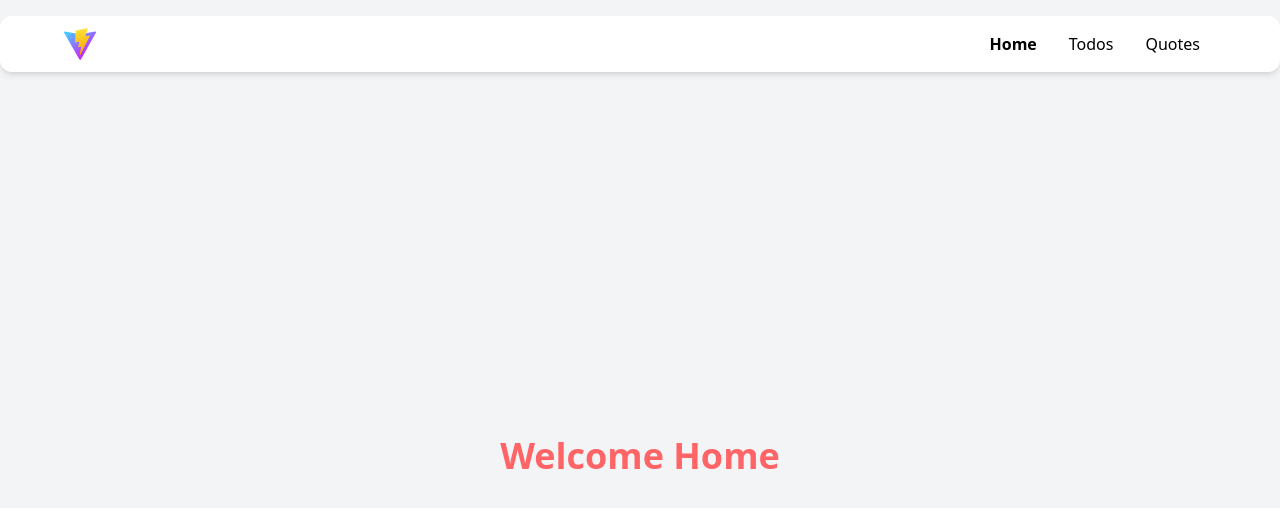
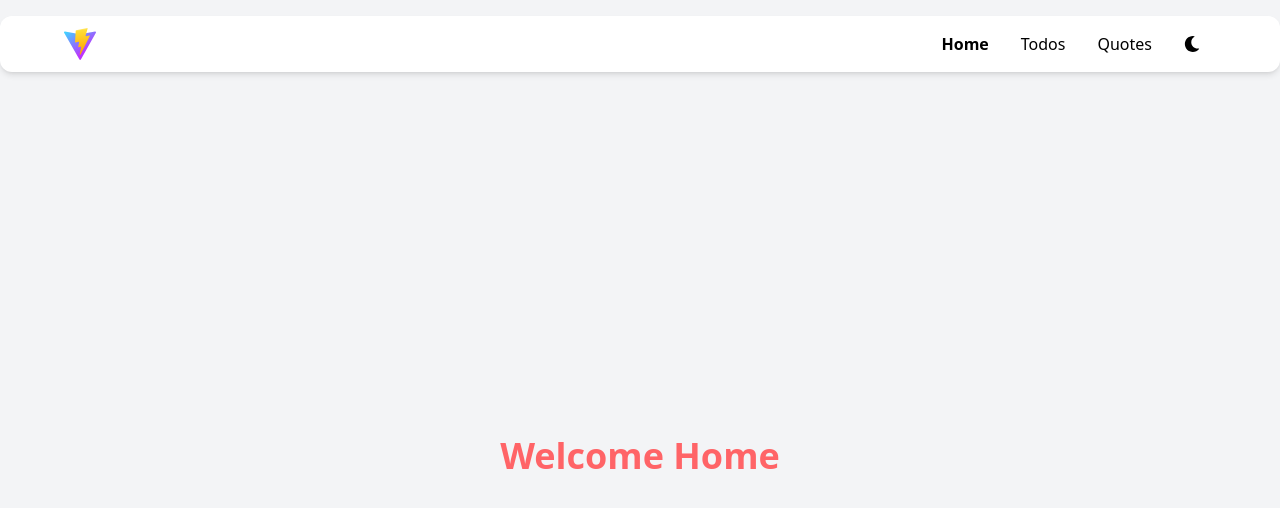
Before and after one commit to cristianvsirbu/todos, a React (Vite) app: page / in a window 1280 px wide. Shown: the top 508 px of the page. Built offline with nearby package versions, Linux system fonts and the light colour scheme.

Commit message:
feat: add theme toggle functionality and update styles for dark mode

```diff
--- a/src/components/Navbar.tsx
+++ b/src/components/Navbar.tsx
@@ -1,4 +1,24 @@
+import { useState } from "react";
+import { FaMoon } from "react-icons/fa";
+import { MdSunny } from "react-icons/md";
 import { NavLink } from "react-router";
+
+const ThemeToggle = () => {
+	const [dark, setDark] = useState<boolean>(false);
+	const toggleTheme = () => {
+		setDark((prev: boolean) => !prev);
+		document.documentElement.classList.toggle("dark", !dark);
+	};
+
+	return (
+		<button
+			onClick={toggleTheme}
+			className="cursor-pointer align-middle dark:text-white"
+		>
+			{dark ? <MdSunny className="size-4" /> : <FaMoon className="size-4" />}
+		</button>
+	);
+};
 
 const Navbar = () => {
 	const activeClass = "font-bold";
@@ -9,11 +29,14 @@ const Navbar = () => {
 	};
 
 	return (
-		<nav className="sticky top-4 z-1 max-w-[1280px] mx-auto flex items-center justify-between px-16 bg-white shadow-md rounded-xl">
+		<nav
+			className="sticky top-4 z-1 max-w-[1280px] mx-auto flex items-center justify-between px-16 bg-white dark:bg-black
+		 shadow-md rounded-xl"
+		>
 			<NavLink to="/">
 				<img src="/vite.svg" alt="Vite logo" className="h-8" />
 			</NavLink>
-			<ul className="flex items-center gap-8 p-4 justify-end">
+			<ul className="flex items-center gap-8 p-4 justify-end dark:text-white">
 				<li>
 					<NavLink
 						to="/"
@@ -38,6 +61,7 @@ const Navbar = () => {
 						Quotes
 					</NavLink>
 				</li>
+				<ThemeToggle />
 			</ul>
 		</nav>
 	);
--- a/src/components/Quotes.tsx
+++ b/src/components/Quotes.tsx
@@ -39,7 +39,7 @@ const Quotes = () => {
 				<p className="mt-2 text-gray-600">
 					Inspire yourself with motivational quotes!
 				</p>
-				<div className="mt-8 p-4 bg-white shadow-md rounded-lg w-full max-w-lg">
+				<div className="mt-8 p-4 bg-white dark:bg-neutral-800 shadow-md rounded-lg w-full max-w-lg">
 					{error && (
 						<p className="text-red-500 text-2xl font-semibold">{error}</p>
 					)}
--- a/src/index.css
+++ b/src/index.css
@@ -1,4 +1,5 @@
 @import "tailwindcss";
+@custom-variant dark (&:where(.dark, .dark *));
 
 html,
 body {
--- a/tailwind.config.ts
+++ b/tailwind.config.ts
@@ -1,7 +1,10 @@
 import type { Config } from "tailwindcss";
 
 const config: Config = {
-	content: ["./src/**/*.{js,ts,jsx,tsx}", "./public/index.html"],
+	content: [
+		"./index.html",
+		"./src/**/*.{js,ts,jsx,tsx}",
+	],
 	theme: {
 		extend: {},
 	},
```
